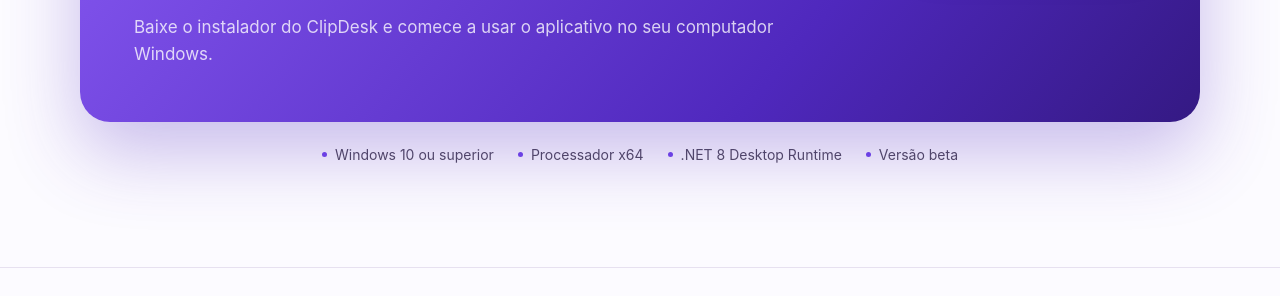
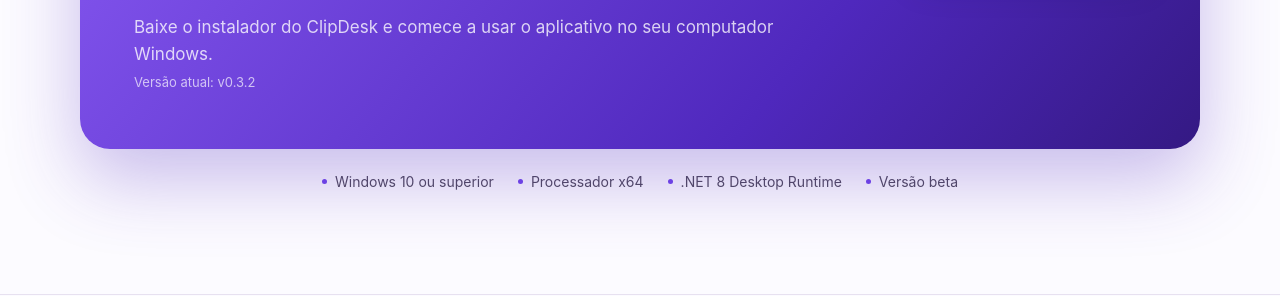
Before and after one commit to pedrommartini/ClipDesk, a plain HTML site: page landing/index.html in a window 1280 px wide. Shown: the part 4774-5070 px from the top of the page. Drawn offline with Linux system fonts and the light colour scheme.

Commit message:
Atualiza download da landing para 0.3.2

```diff
--- a/landing/index.html
+++ b/landing/index.html
@@ -297,7 +297,7 @@
       <section class="section" id="download" aria-labelledby="download-title">
         <div class="shell">
           <div class="download-panel">
-            <div><span class="kicker" style="color: rgba(255,255,255,.74)">Experimente a versão beta</span><h2 id="download-title">Abra espaço para trabalhar com mais clareza.</h2><p>Baixe o instalador do ClipDesk e comece a usar o aplicativo no seu computador Windows.</p></div>
+            <div><span class="kicker" style="color: rgba(255,255,255,.74)">Experimente a versão beta</span><h2 id="download-title">Abra espaço para trabalhar com mais clareza.</h2><p>Baixe o instalador do ClipDesk e comece a usar o aplicativo no seu computador Windows.<br /><span style="font-size: 13px; color: rgba(255,255,255,.68)">Versão atual: v0.3.2</span></p></div>
             <a class="button" href="https://github.com/pedrommartini/ClipDesk/releases/latest/download/ClipDesk-Setup.exe">
               <svg viewBox="0 0 24 24" fill="none" aria-hidden="true"><path d="M12 3v11m0 0 4-4m-4 4-4-4M5 17v2a2 2 0 0 0 2 2h10a2 2 0 0 0 2-2v-2" stroke="currentColor" stroke-width="2" stroke-linecap="round" stroke-linejoin="round" /></svg>
               Baixar para Windows
```
